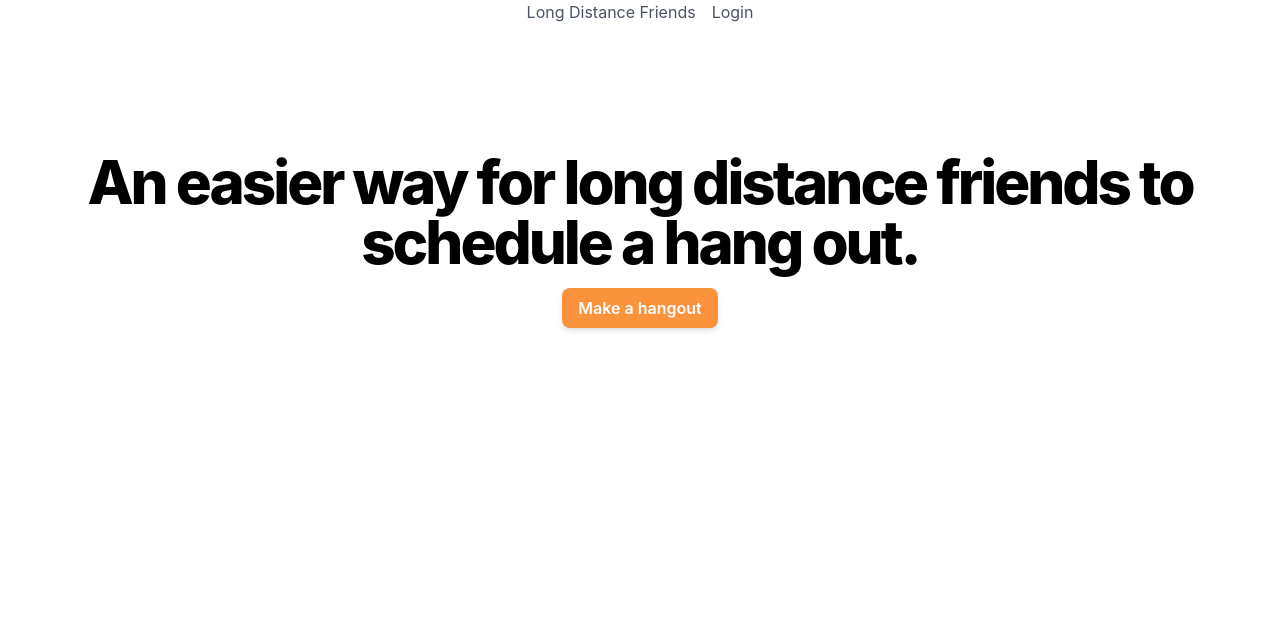
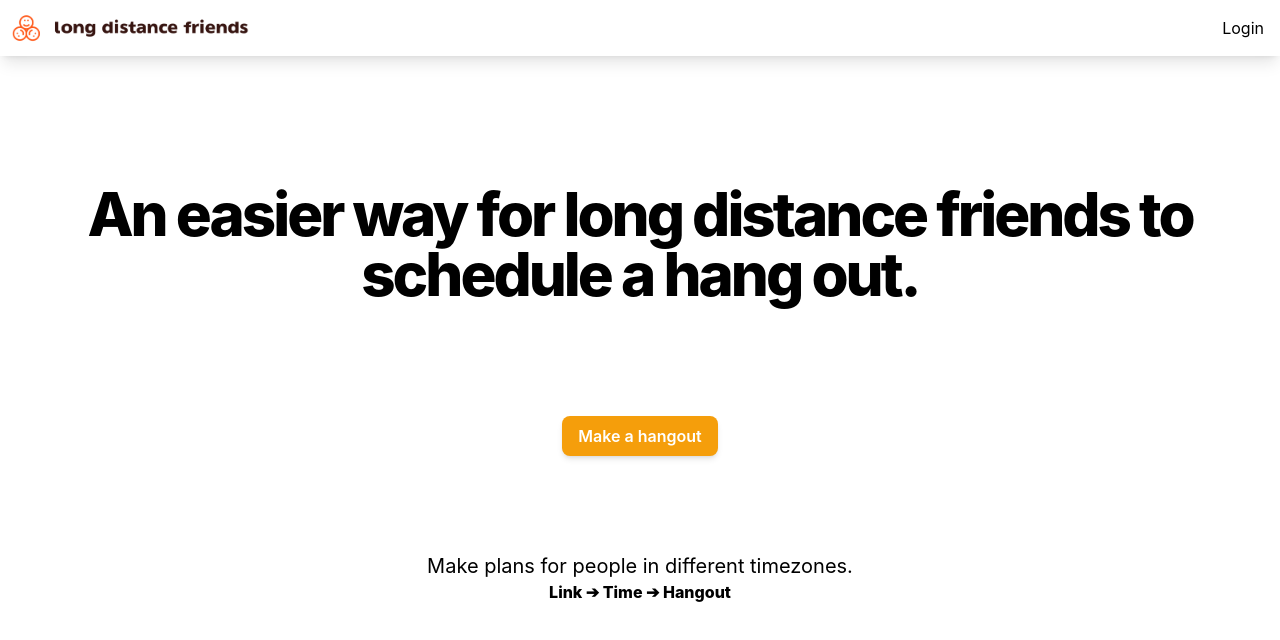
Before and after one commit to jcyling/long-distance-friends, a React (Create React App) app in the folder long-distance-friends-client/: page / in a window 1280 px wide. Shown: the top 640 px of the page. Built offline with nearby package versions, Linux system fonts and the light colour scheme.

Commit message:
Update styling for navbar and landing

```diff
--- a/long-distance-friends-client/src/components/AccountForm.js
+++ b/long-distance-friends-client/src/components/AccountForm.js
@@ -23,7 +23,7 @@ const AccountForm = ({ user, setUser, useNav, setErrorMessage }) => {
       try {
         // Send post request to server through userService
         const newUserToken = usersService.createUser({ username, password, name });
-        console.log(newUserToken)
+        console.log(newUserToken);
 
         // Log user in
         window.localStorage.setItem(
--- a/long-distance-friends-client/src/components/Navbar.js
+++ b/long-distance-friends-client/src/components/Navbar.js
@@ -1,6 +1,7 @@
 import React from "react";
 import { Link } from "react-router-dom";
 import PropTypes from "prop-types";
+import logo from "../static/images/logo.png";
 
 const Navbar = ({
   user,
@@ -17,20 +18,23 @@ const Navbar = ({
     );
   };
 
-  const LoginNav = () => {
+  const LoggedInNav = () => {
     return (
       <div>
-        <Link className="link home" to="/home">Home</Link>
-        <button className="link logout" onClick={handleLogout}>Logout</button>
+        <Link className="link font-medium text-gray-700 hover:text-orange-600" to="/home">Home</Link>
+        <button className="link font-medium text-gray-700 hover:text-orange-600" onClick="">Settings</button>
+        <button className="link font-medium text-gray-700 hover:text-orange-600" onClick={handleLogout}>Logout</button>
       </div>
     );
   };
 
   return (
-    <div>
-      <Link className="link index" to="/">Long Distance Friends</Link>
-      {!user ? LoginButton() : LoginNav()}
-    </div>
+    <nav className="relative w-full flex flex-wrap items-center justify-between shadow-lg link navbar navbar-expand-lg navbar-light">
+      <Link className="" to="/">
+        <img src={logo} className="img-logo" alt="Long Distance Friends" style={{ maxHeight: 40 }}/>
+      </Link>
+      {!user ? LoginButton() : LoggedInNav()}
+    </nav>
   );
 };
 
--- a/long-distance-friends-client/src/index.css
+++ b/long-distance-friends-client/src/index.css
@@ -34,11 +34,11 @@
 
 @layer components {
   .link {
-    @apply p-2 text-gray-600;
+    @apply p-2;
   }
 
   .btn {
-    @apply py-2 px-4 bg-orange-400 text-white font-semibold rounded-lg shadow-md hover:bg-orange-600 focus:outline-none focus:ring-2 focus:ring-orange-400 focus:ring-opacity-75;
+    @apply py-2 px-4 bg-amber-500 text-white font-semibold rounded-lg shadow-md hover:bg-orange-600 focus:outline-none focus:ring-2 focus:ring-orange-400 focus:ring-opacity-75;
   }
 
   .fld-txt {
--- a/long-distance-friends-client/src/views/Home.js
+++ b/long-distance-friends-client/src/views/Home.js
@@ -16,7 +16,7 @@ const Home = ({ user }) => {
       <h2>Home</h2>
       <h2>{user.name} Friend Groups</h2>
       <div className="content">
-        <div className="group-bar flex w-9/12 bg-sky-200">
+        <div className="group-bar flex w-9/12">
           {user.groups && groups.map(group => {
             <GroupButton group={group} />;
           })}
--- a/long-distance-friends-client/src/views/Landing.js
+++ b/long-distance-friends-client/src/views/Landing.js
@@ -3,13 +3,23 @@ import React from "react";
 const Index = () => {
   return (
     <div>
-      <main className="pt-32 pb-12 px-5">
-        <h1 className="leading-tighter tracking-tighter">An easier way for long distance friends to schedule a hang out.</h1>
-        <button className="btn">
-          <a href="/login">
-            Make a hangout
-          </a>
-        </button>
+      <main>
+        <section className="pt-32 pb-24 px-5">
+          <h1 className="leading-tighter tracking-tighter pb-24">An easier way for long distance friends to schedule a hang out.</h1>
+          <button className="btn">
+            <a href="/login">
+              Make a hangout
+            </a>
+          </button>
+        </section>
+        <section className="">
+          <h2>
+            Make plans for people in different timezones.
+          </h2>
+          <div>
+            <span className="font-extrabold">Link ➔ Time ➔ Hangout</span>
+          </div>
+        </section>
       </main>
     </div>
   );
```
Also changed, not shown: long-distance-friends-client/.eslintrc.js, long-distance-friends-client/src/static/images/default-monochrome.svg (added), long-distance-friends-client/src/static/images/logo.png (added).
